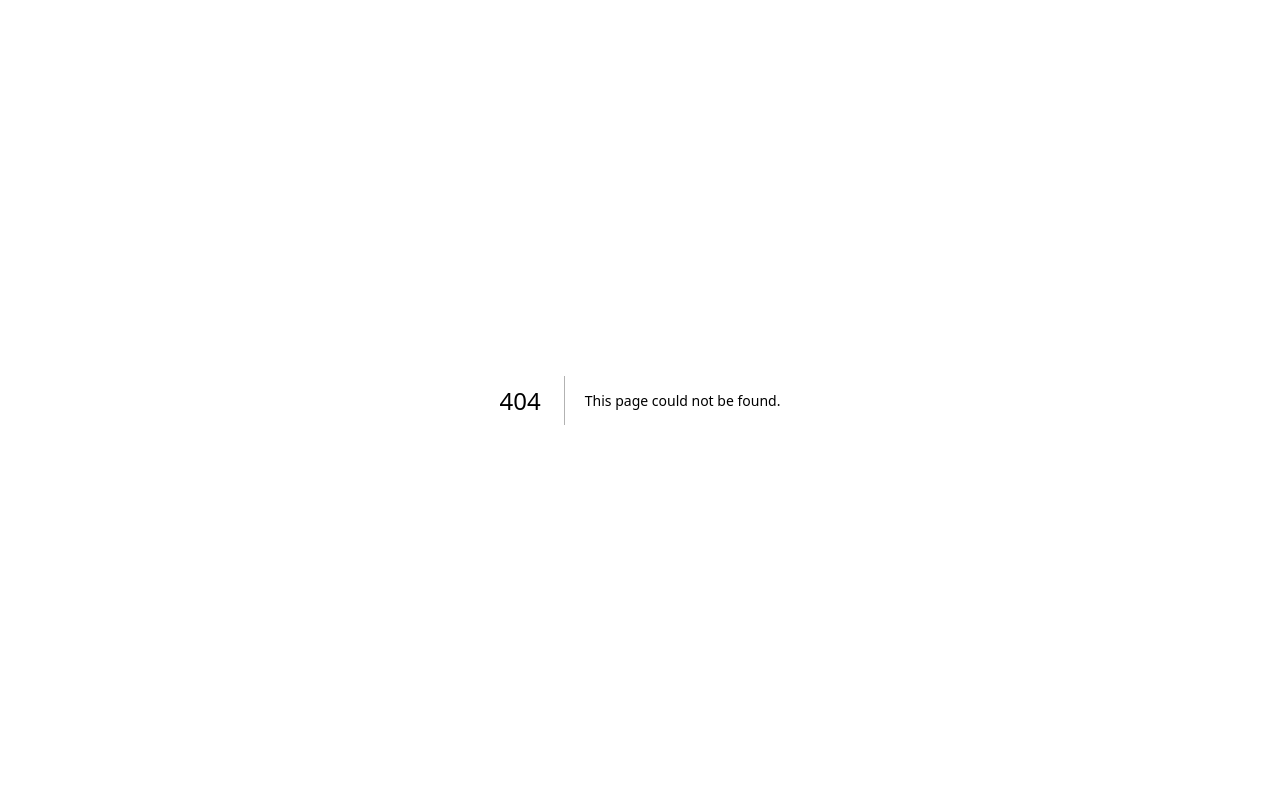
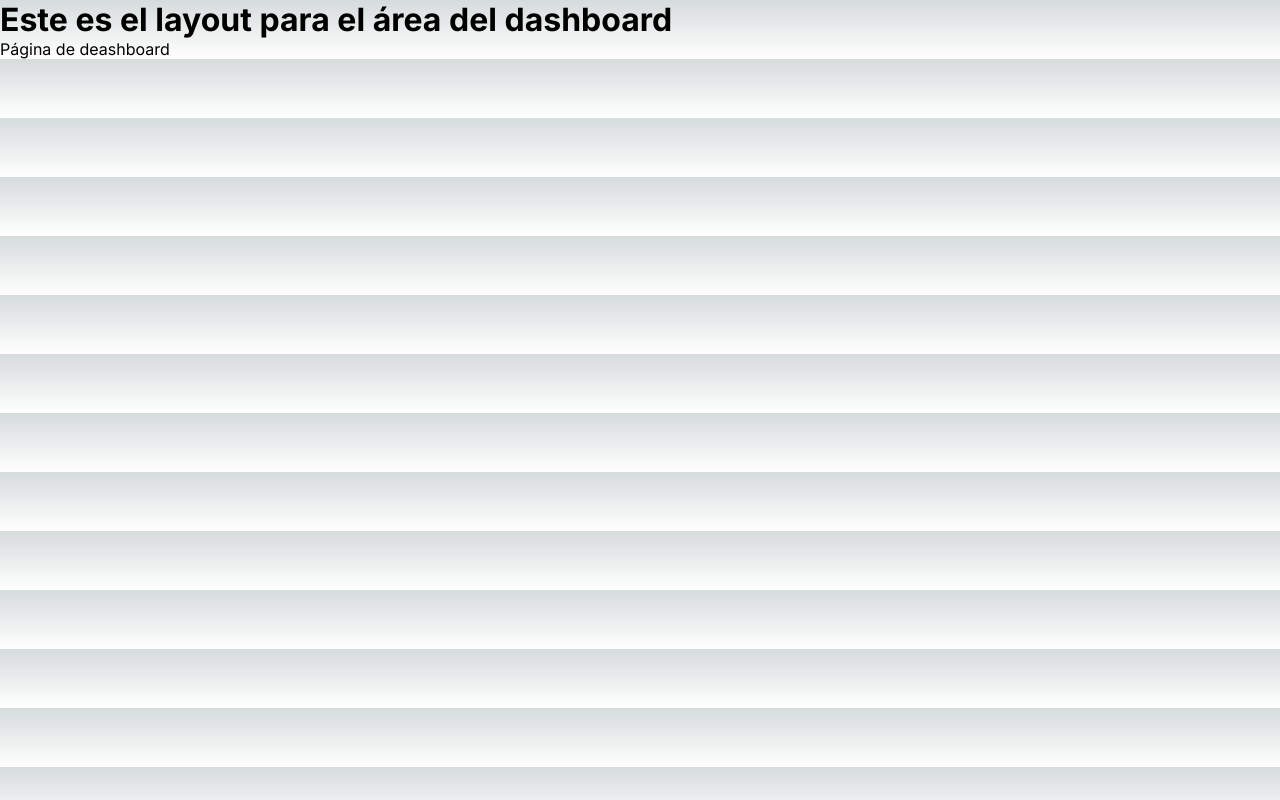
Before and after one commit to agapitodev/test-pinterest, a Next.js app: page /dashboard in a window 1280 px wide. Before the commit this address had no page. Built offline with nearby package versions, Linux system fonts and the light colour scheme.

Commit message:
Create route structure

```diff
--- /dev/null
+++ b/app/(auth)/login/page.tsx
@@ -0,0 +1,3 @@
+export default function Login() {
+  return <div>Página de login</div>;
+}
--- /dev/null
+++ b/app/(auth)/signup/page.tsx
@@ -0,0 +1,3 @@
+export default function Signup() {
+  return <div>Página de Registro</div>;
+}
--- /dev/null
+++ b/app/dashboard/layout.tsx
@@ -0,0 +1,12 @@
+export default function DashboardLayout({
+  children,
+}: Readonly<{
+  children: React.ReactNode;
+}>) {
+  return (
+    <div>
+      <h1>Este es el layout para el área del dashboard</h1>
+      <div>{children}</div>
+    </div>
+  );
+}
--- /dev/null
+++ b/app/dashboard/page.tsx
@@ -0,0 +1,3 @@
+export default function Dashboard() {
+  return <div>Página de deashboard</div>;
+}
--- /dev/null
+++ b/app/dashboard/profile/page.tsx
@@ -0,0 +1,3 @@
+export default function Profile() {
+  return <div>Página de perfil</div>;
+}
--- /dev/null
+++ b/app/dashboard/uploads/page.tsx
@@ -0,0 +1,3 @@
+export default function Uploads() {
+  return <div>Página de imagenes subidas</div>;
+}
```
Also changed, not shown: app/(auth)/layout.tsx (added, +12 -0 lines).
